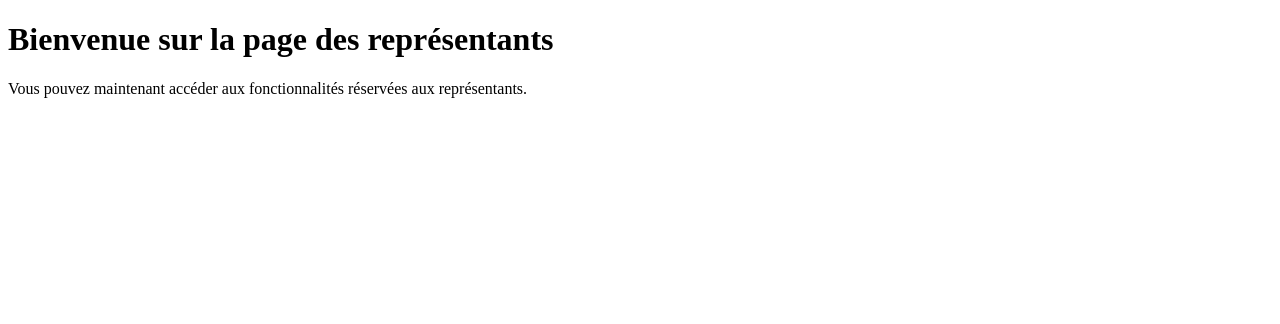
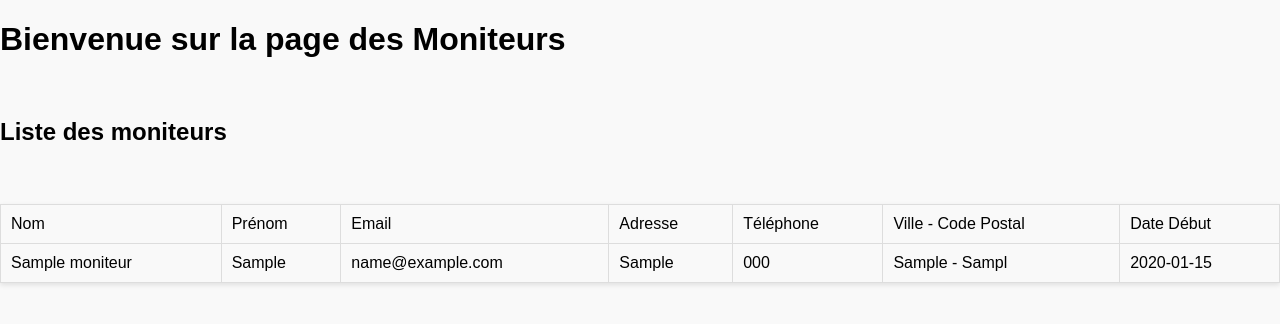
Before and after one commit to Helderalvs/Fichier-bts-sio, a PHP site: page /gestion_moniteur.php in a window 1280 px wide. Shown: the top 324 px of the page. Run offline with PHP 8.4, Linux system fonts and the light colour scheme; the visitor is signed in with stand-in values (Sample User, id 1); tables that the repository leaves empty hold one stand-in row (values such as "Sample post").

Commit message:
modified:   PrestigeAlpin/gestion_connexion.php 	modified:   PrestigeAlpin/gestion_moniteur.php 	modified:   PrestigeAlpin/index.php 	modified:   PrestigeAlpin/vue/vue_select_cours.php

```diff
--- a/PrestigeAlpin/gestion_connexion.php
+++ b/PrestigeAlpin/gestion_connexion.php
@@ -27,7 +27,7 @@ if (isset($_POST['Connexion'])) {
             if ($unUser['role'] == "client") {
                 header("Location: index.php?page=2"); // Page client
             } elseif ($unUser['role'] == "moniteur") {
-                header("Location: index.php?page=8"); // Page représentant (à adapter en fonction de votre logique de redirection)
+                header("Location: index.php?page=1"); // Page représentant (à adapter en fonction de votre logique de redirection)
             } else {
                 // Rôle non défini ou invalide
                 echo "Erreur de redirection. Veuillez contacter l'administrateur.";
--- a/PrestigeAlpin/gestion_moniteur.php
+++ b/PrestigeAlpin/gestion_moniteur.php
@@ -5,7 +5,7 @@ if (session_status() == PHP_SESSION_NONE) {
 }
 
 // Vérifiez si l'utilisateur est connecté en tant que représentant
-if (!isset($_SESSION['email']) || $_SESSION['role'] != "moniteur") {
+if ( ! isset($_SESSION['email']) || $_SESSION['role'] != "moniteur") {
     // Si l'utilisateur n'est pas connecté ou n'est pas un représentant, redirigez-le vers la page de connexion
     header("Location: index.php");
     exit();
@@ -20,13 +20,51 @@ if (!isset($_SESSION['email']) || $_SESSION['role'] != "moniteur") {
     <meta charset="UTF-8">
     <meta name="viewport" content="width=device-width, initial-scale=1.0">
     <title>Page Représentant</title>
+    <link rel="stylesheet" href="css/style_front.css">
+
     <!-- Inclure les liens vers les fichiers CSS, Bootstrap, etc. si nécessaire -->
 </head>
 <body>
-    <h1>Bienvenue sur la page des représentants</h1>
-    <!-- Ajoutez le contenu spécifique pour les représentants ici -->
-    <p>Vous pouvez maintenant accéder aux fonctionnalités réservées aux représentants.</p>
-    <!-- Par exemple, vous pouvez afficher une liste des produits à gérer, des clients à suivre, etc. -->
-    <!-- Assurez-vous que seul le représentant peut accéder à cette page en vérifiant la session dans le code PHP ci-dessus -->
+    <h1>Bienvenue sur la page des Moniteurs</h1>
+    <br>
+    <h2> Liste des moniteurs </h2>
+    <?php
+    // Inclure la classe Modele
+    require_once('modele/modele.class.php');
+
+    // Créer une instance de la classe Modele pour la table des réservations
+    $modele_reservation = new Modele();
+    $modele_reservation->setTable("moniteur");
+    $lesMoniteurs = $modele_reservation->selectAll();
+    ?>
+    <br>
+    <table border="1">
+        <tr>
+            <td> Nom</td>
+            <td> Prénom</td>
+            <td> Email </td>
+            <td> Adresse </td>
+            <td> Téléphone</td>
+            <td> Ville - Code Postal </td>
+            <td>Date Début </td>
+        </tr>
+
+        <?php
+        if (isset($lesMoniteurs)) {
+            foreach ($lesMoniteurs as $unMoniteur) {
+                echo "<tr>";
+                echo "<td>".$unMoniteur['nom']."</td>";
+                echo "<td>".$unMoniteur['prenom']."</td>";
+                echo "<td>".$unMoniteur['email']."</td>";
+                echo "<td>".$unMoniteur['adresse']."</td>";
+                echo "<td>".$unMoniteur['telephone']."</td>";
+                echo "<td>".$unMoniteur['ville']." - " .$unMoniteur['cp']."</td>";
+                echo "<td>".$unMoniteur['date_debut']."</td>";
+                echo "</tr>";
+            }
+        }
+        ?>
+    </table>
+
 </body>
 </html>
--- a/PrestigeAlpin/index.php
+++ b/PrestigeAlpin/index.php
@@ -42,6 +42,9 @@
         </li>
         <li class="nav-item">
         <a class="nav-link" href="index.php?page=20">Les cours</a>
+      </li>
+         <li class="nav-item">
+        <a class="nav-link" href="index.php?page=21">Les moniteurs</a>
       </li>
         <li class="nav-item">
           <a class="nav-link" href="index.php?page=12">Mon compte</a>
@@ -121,6 +124,7 @@
        // case 10: require_once("reserver.php"); break;
         case 10: require_once("gestion_reservation.php"); break;
         case 20: require_once("gestion_reservation_cours.php"); break;
+        case 21: require_once("gestion_moniteur.php"); break;
         case 11: require_once("Confirmation.php"); break;
         case 12: require_once("profil.php"); break;
         case 13: require_once("gestion_planning.php"); break;
--- a/PrestigeAlpin/vue/vue_select_cours.php
+++ b/PrestigeAlpin/vue/vue_select_cours.php
@@ -28,7 +28,11 @@ $lesCours = $modele->selectAll();
         <td>Date</td>
         <td>Durée</td>
         <td>Prix</td>
-        <td>Action</td>
+        <?php
+        if (isset($_SESSION['role']) && $_SESSION['role'] == "client") {
+            echo "<td>Action</td>";
+        }
+        ?>
     </tr>
 
     <?php
```
